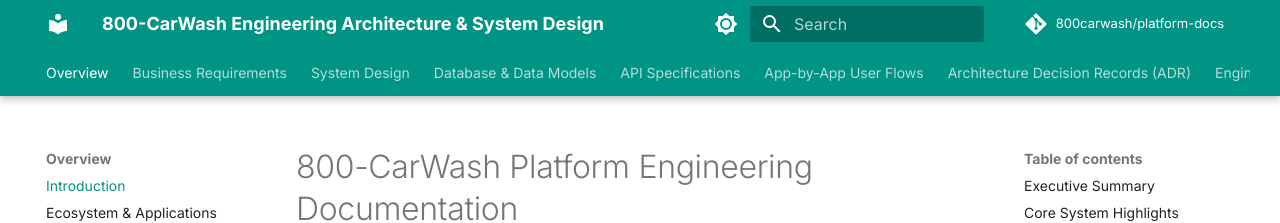
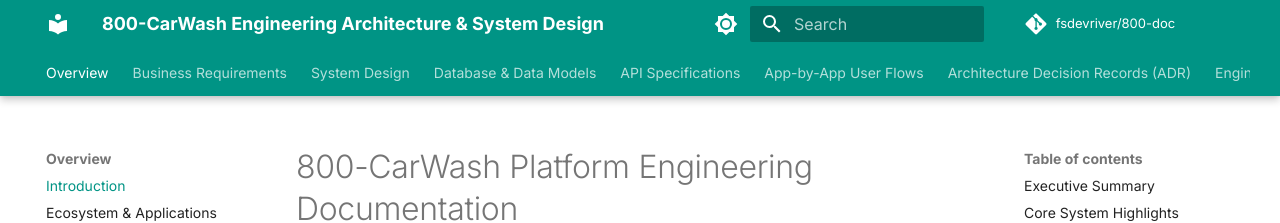
Before and after one commit to fsdevriver/800-doc, an MkDocs documentation site: the page built from docs/index.md, in a window 1280 px wide. Shown: the top 223 px of the page. Built offline with MkDocs 1.6.1 and Material for MkDocs 9.7.7, drawn with Linux system fonts in a browser that asks for light colours; comment, search, counter and statistics services are not loaded.

Commit message:
docs: update site_url and repo_url for GitHub Pages deployment

```diff
--- a/mkdocs.yml
+++ b/mkdocs.yml
@@ -1,10 +1,11 @@
 site_name: 800-CarWash Engineering Architecture & System Design
 site_description: Enterprise Architecture, Business Requirements, API Specifications, Database Schema, and Operations Runbook for 800-CarWash On-Demand Platform.
 site_author: 800-CarWash Engineering Team
-site_url: https://docs.800carwash.ae/
+site_url: https://fsdevriver.github.io/800-doc/
 
-repo_name: 800carwash/platform-docs
-repo_url: https://github.com/800carwash/platform-docs
+repo_name: fsdevriver/800-doc
+repo_url: https://github.com/fsdevriver/800-doc
+edit_uri: edit/main/docs/
 
 theme:
   name: material
```
